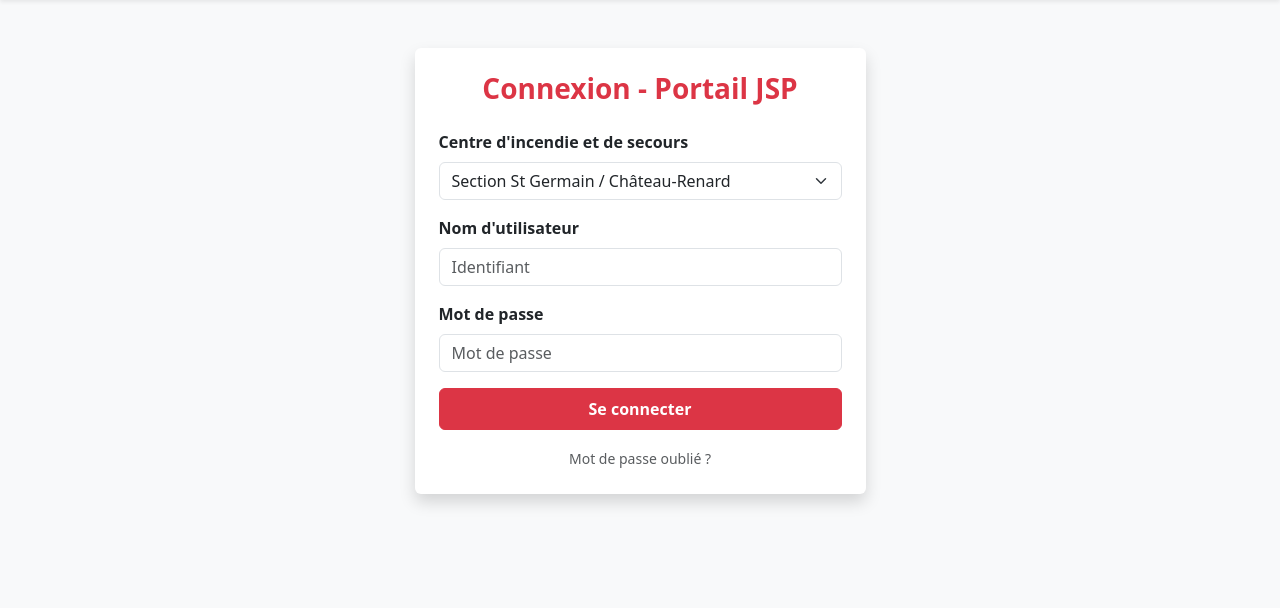
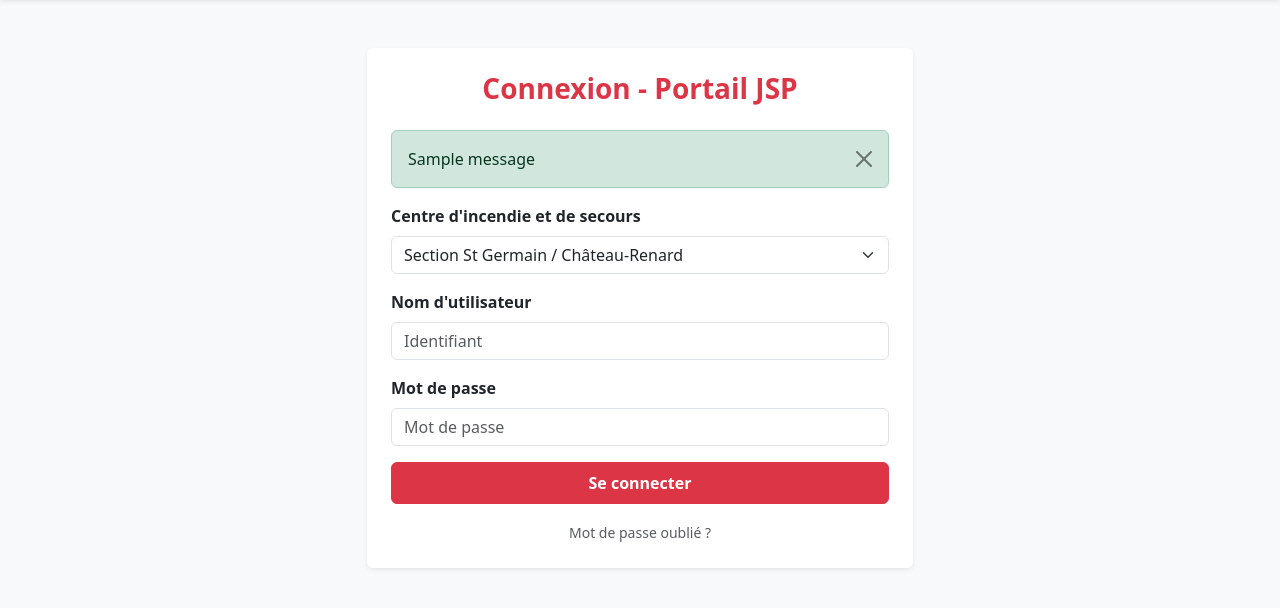
Before and after one commit to Ivar1er/caserne-jsp, a Flask app: page /login in a window 1280 px wide. Shown: the part 56-664 px from the top of the page. Run offline with Flask 3, Linux system fonts and the light colour scheme; tables that the repository leaves empty hold one stand-in row (values such as "Sample post"); one stand-in notice (Sample message) is shown.

Commit message:
Ajout des messages d erreur explicites sur la page login

```diff
--- a/app.py
+++ b/app.py
@@ -126,11 +126,15 @@ def login():
         return redirect(url_for('index'))
       else:
         flash(
-            'Section non correspondante pour ce compte formateur ou JSP.',
+            f'Erreur de section : Ce compte est rattaché à la section ID'
+            f' {user.section_id}, mais vous avez sélectionné l’ID {sec_id}.',
             'danger',
         )
     else:
-      flash('Identifiant ou mot de passe incorrect.', 'danger')
+      flash(
+          'Identifiant ou mot de passe incorrect (ou compte introuvable).',
+          'danger',
+      )
   return render_template('login.html', sections=sections)
 
 
--- a/templates/login.html
+++ b/templates/login.html
@@ -1,16 +1,30 @@
 {% extends "base.html" %}
 {% block content %}
-<div class="row justify-content-center mt-5">
-    <div class="col-md-5">
-        <div class="card shadow border-0">
+<div class="row justify-content-center">
+    <div class="col-md-6">
+        <div class="card shadow-sm border-0 mt-4">
             <div class="card-body p-4">
-                <h3 class="text-center text-danger mb-4 fw-bold">Connexion - Portail JSP</h3>
+                <h3 class="text-center text-danger fw-bold mb-4">Connexion - Portail JSP</h3>
+
+                <!-- Messages Flash pour afficher les erreurs -->
+                {% with messages = get_flashed_messages(with_categories=true) %}
+                  {% if messages %}
+                    {% for category, message in messages %}
+                      <div class="alert alert-{{ category }} alert-dismissible fade show" role="alert">
+                        {{ message }}
+                        <button type="button" class="btn-close" data-bs-dismiss="alert" aria-label="Close"></button>
+                      </div>
+                    {% endfor %}
+                  {% endif %}
+                {% endwith %}
+
                 <form method="POST">
                     <div class="mb-3">
                         <label class="form-label fw-bold">Centre d'incendie et de secours</label>
-                        <select name="centre" class="form-select" required>
-                            <option value="Section St Germain / Château-Renard" selected>Section St Germain / Château-Renard</option>
-                            <!-- Futurs centres ajoutables ici -->
+                        <select name="section_id" class="form-select" required>
+                            {% for sec in sections %}
+                                <option value="{{ sec.id }}">{{ sec.nom }}</option>
+                            {% endfor %}
                         </select>
                     </div>
                     <div class="mb-3">
@@ -21,10 +35,10 @@
                         <label class="form-label fw-bold">Mot de passe</label>
                         <input type="password" name="password" class="form-control" placeholder="Mot de passe" required>
                     </div>
-                    <button type="submit" class="btn btn-danger w-100 py-2 fw-bold">Se connecter</button>
+                    <button type="submit" class="btn btn-danger w-100 fw-bold py-2">Se connecter</button>
                 </form>
                 <div class="text-center mt-3">
-                    <a href="{{ url_for('forgot_password') }}" class="text-muted small text-decoration-none">Mot de passe oublié ?</a>
+                    <a href="{{ url_for('forgot_password') }}" class="text-decoration-none text-muted small">Mot de passe oublié ?</a>
                 </div>
             </div>
         </div>
```
